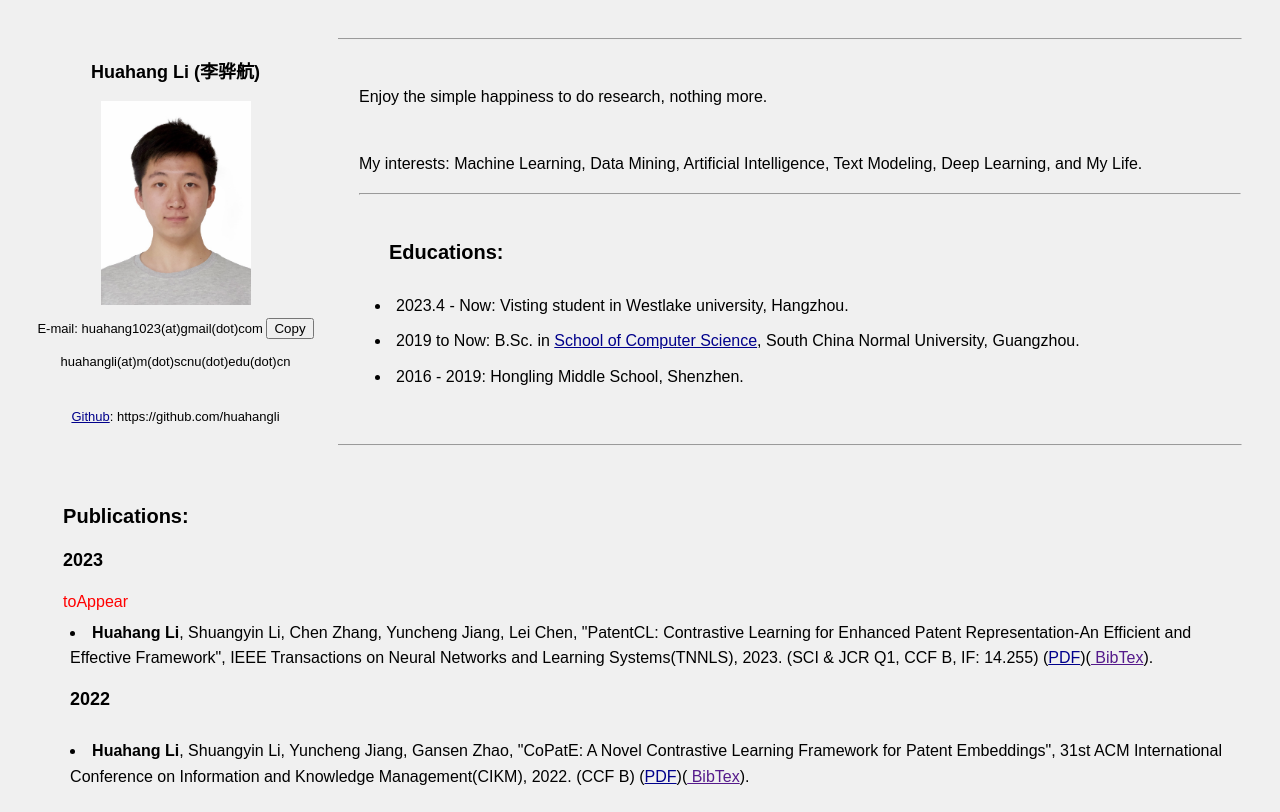
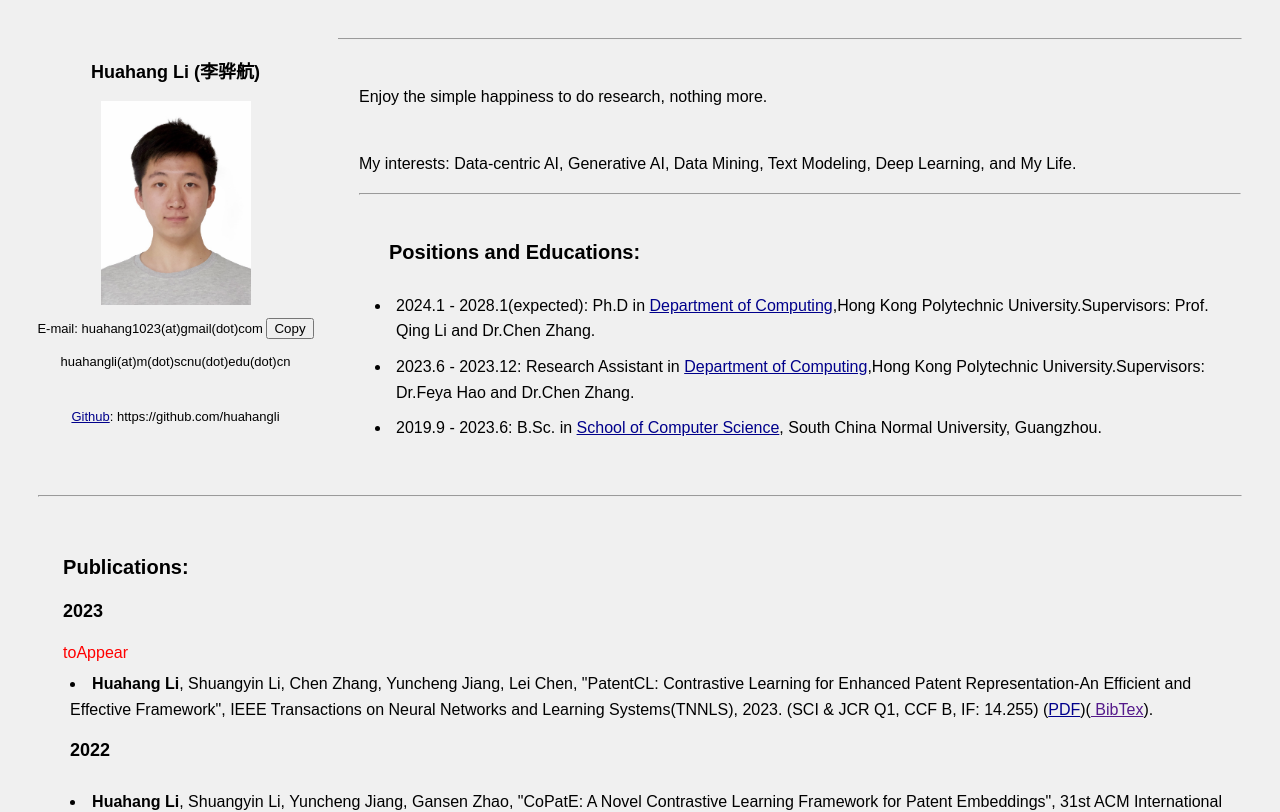
Before and after one commit to huahangli/huahangli-github.io, a plain HTML site: page index.html in a window 1280 px wide. Shown: the top 812 px of the page. Drawn offline with nearby package versions, Linux system fonts and the light colour scheme.

Commit message:
Update index.html

```diff
--- a/index.html
+++ b/index.html
@@ -167,13 +167,13 @@ div.mapp
 
 <p> Enjoy the simple happiness to do research, nothing more.<br><br>
 
-<p> My interests: Machine Learning, Data Mining, Artificial Intelligence, Text Modeling, Deep Learning, and My Life.
+<p> My interests: Data-centric AI, Generative AI, Data Mining, Text Modeling, Deep Learning, and My Life.
 <hr>
 <ul>
-    <strong style="font-size:20px"><p>Educations:</p> </strong>
-    <li>2023.4 - Now: Visting student in Westlake university, Hangzhou.
-    <li>2019 to Now: B.Sc. in <a href="http://cs.scnu.edu.cn">School of Computer Science</a>, South China Normal University, Guangzhou.
-    <li>2016 - 2019: Hongling Middle School, Shenzhen.
+    <strong style="font-size:20px"><p>Positions and Educations:</p> </strong>
+    <li>2024.1 - 2028.1(expected): Ph.D in <a href="https://www.polyu.edu.hk/comp/">Department of Computing</a>,Hong Kong Polytechnic University.Supervisors: Prof. Qing Li and Dr.Chen Zhang.
+    <li>2023.6 - 2023.12: Research Assistant in <a href="https://www.polyu.edu.hk/comp/">Department of Computing</a>,Hong Kong Polytechnic University.Supervisors: Dr.Feya Hao and Dr.Chen Zhang.
+    <li>2019.9 - 2023.6:  B.Sc. in <a href="http://cs.scnu.edu.cn">School of Computer Science</a>, South China Normal University, Guangzhou.
 </ul>
 </div>
 <hr>
```
